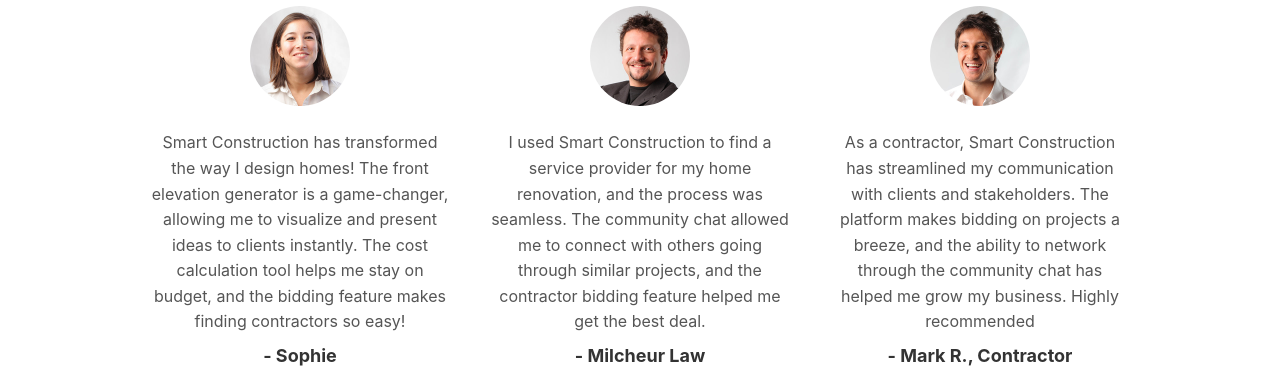
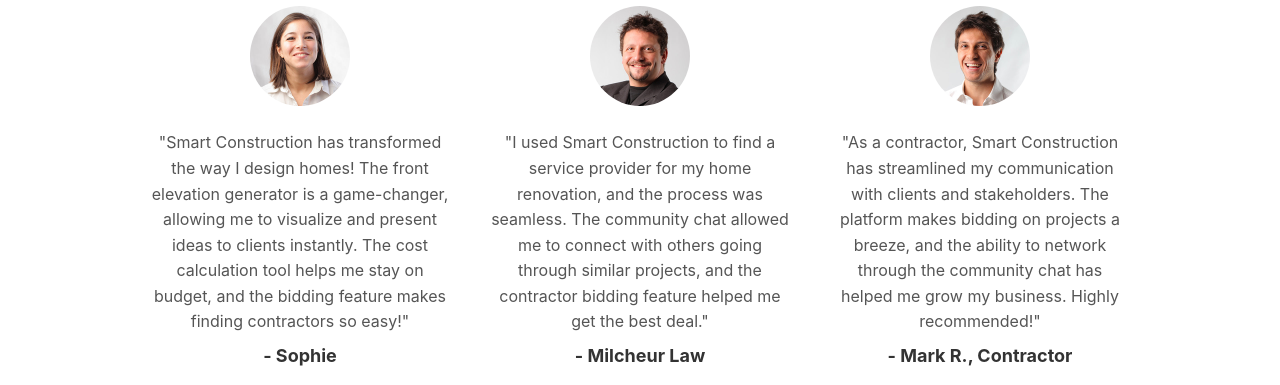
Before and after one commit to MirAllahyar/Innovative-AI-Solutions-for-Smart-Construction, a React (Create React App) app: page / in a window 1280 px wide. Shown: the part 3080-3465 px from the top of the page. Built offline with nearby package versions, Linux system fonts and the light colour scheme.

Commit message:
Update SatisfiedUser.jsx

```diff
--- a/src/components/SatisfiedUser/SatisfiedUser.jsx
+++ b/src/components/SatisfiedUser/SatisfiedUser.jsx
@@ -1,31 +1,38 @@
+// SatisfiedUser.jsx
 import React from 'react';
 import './SatisfiedUser.css';
-import img1 from '../../assets/images/team1.jpg'; // Replace with your image path
-import img2 from '../../assets/images/team2.jpg'; // Replace with your image path
-import img3 from '../../assets/images/team3.jpg'; // Replace with your image path
+import img1 from '../../assets/images/team1.jpg'; // Replace with your image paths
+import img2 from '../../assets/images/team2.jpg';
+import img3 from '../../assets/images/team3.jpg';
+
 const SatisfiedUser = () => {
   return (
     <section className="satisfied-users">
       <h2>From Our Satisfied Users</h2>
       <div className="testimonial-grid">
+        {/* Testimonial 1 */}
         <div className="testimonial-card">
-          <img src={img3} alt="User testimonial" />
+          <img src={img3} alt="Sophie" />
           <p>
-          Smart Construction has transformed the way I design homes! The front elevation generator is a game-changer, allowing me to visualize and present ideas to clients instantly. The cost calculation tool helps me stay on budget, and the bidding feature makes finding contractors so easy!
+            "Smart Construction has transformed the way I design homes! The front elevation generator is a game-changer, allowing me to visualize and present ideas to clients instantly. The cost calculation tool helps me stay on budget, and the bidding feature makes finding contractors so easy!"
           </p>
-          <h4>- Sophie </h4>
+          <h4>- Sophie</h4>
         </div>
+
+        {/* Testimonial 2 */}
         <div className="testimonial-card">
-          <img src={img1} alt="User testimonial" />
+          <img src={img1} alt="Milcheur Law" />
           <p>
-          I used Smart Construction to find a service provider for my home renovation, and the process was seamless. The community chat allowed me to connect with others going through similar projects, and the contractor bidding feature helped me get the best deal.
+            "I used Smart Construction to find a service provider for my home renovation, and the process was seamless. The community chat allowed me to connect with others going through similar projects, and the contractor bidding feature helped me get the best deal."
           </p>
           <h4>- Milcheur Law</h4>
         </div>
+
+        {/* Testimonial 3 */}
         <div className="testimonial-card">
-          <img src={img2} alt="User testimonial" />
+          <img src={img2} alt="Mark R." />
           <p>
-          As a contractor, Smart Construction has streamlined my communication with clients and stakeholders. The platform makes bidding on projects a breeze, and the ability to network through the community chat has helped me grow my business. Highly recommended
+            "As a contractor, Smart Construction has streamlined my communication with clients and stakeholders. The platform makes bidding on projects a breeze, and the ability to network through the community chat has helped me grow my business. Highly recommended!"
           </p>
           <h4>- Mark R., Contractor</h4>
         </div>
```
